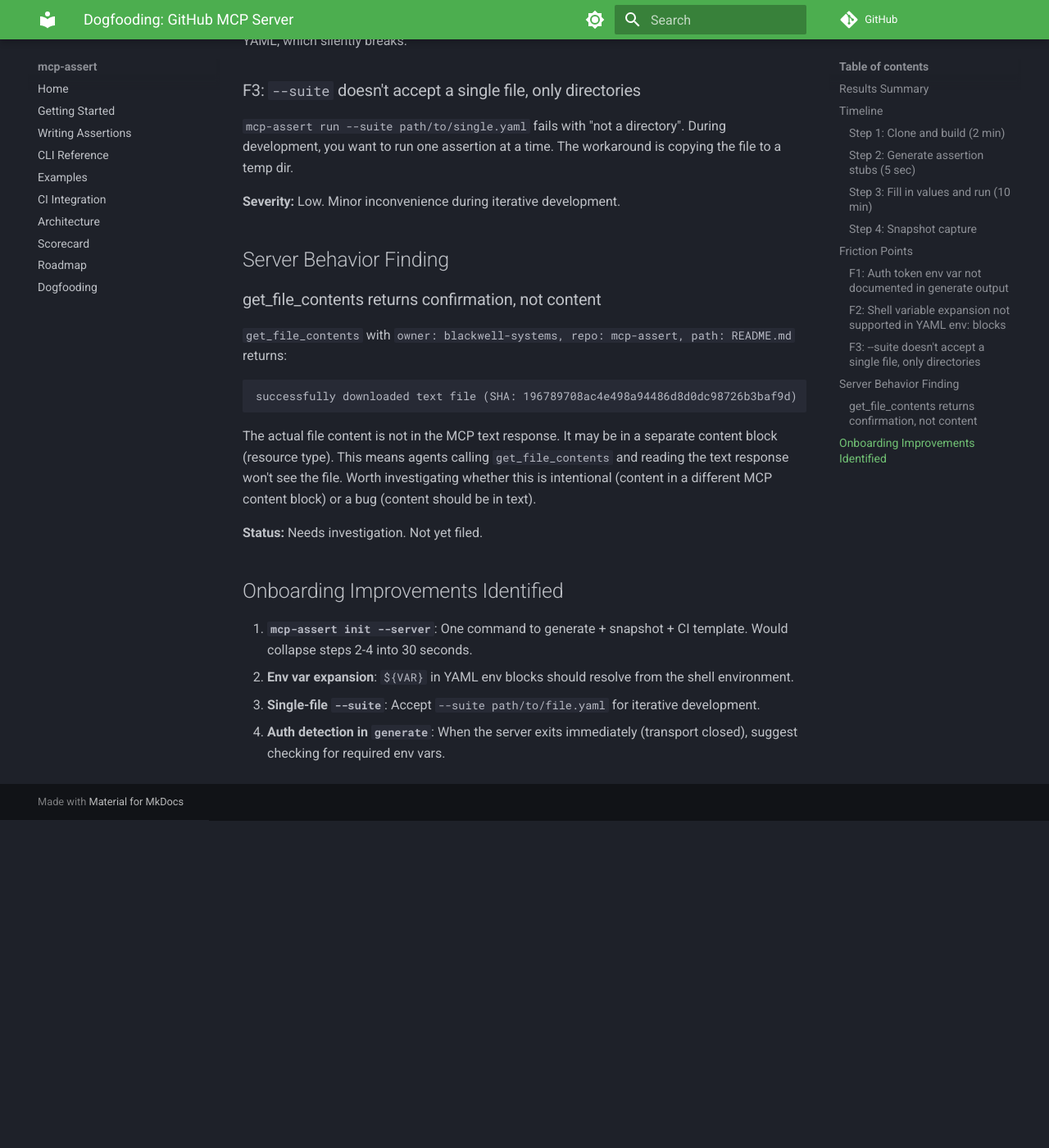
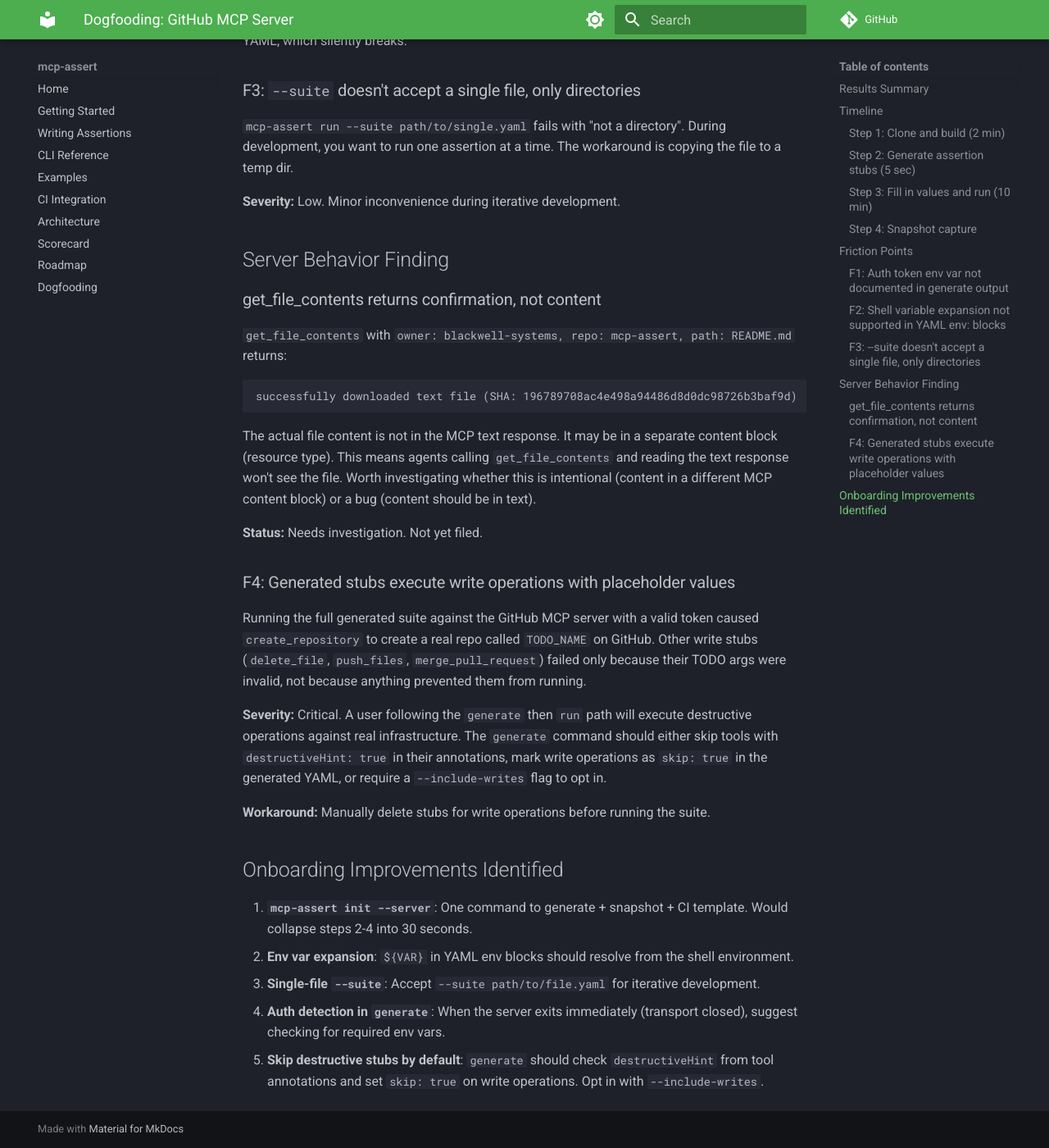
Before and after one commit to blackwell-systems/mcp-assert, an MkDocs documentation site: the page built from docs/dogfooding-github-mcp.md, in a window 1280 px wide and 1400 px high, scrolled down 2074 px. Shown: the whole window at 82% size. Built offline with MkDocs 1.6.1 and Material for MkDocs 9.7.7, drawn with Linux system fonts in a browser that asks for light colours; comment, search, counter and statistics services are not loaded; before the commit the page ends 3074 px from its top, so only the background shows below that.

Commit message:
docs: add critical finding F4 (generate stubs execute write operations)

```diff
--- a/docs/dogfooding-github-mcp.md
+++ b/docs/dogfooding-github-mcp.md
@@ -89,9 +89,18 @@
 
 **Status:** Needs investigation. Not yet filed.
 
+### F4: Generated stubs execute write operations with placeholder values
+
+Running the full generated suite against the GitHub MCP server with a valid token caused `create_repository` to create a real repo called `TODO_NAME` on GitHub. Other write stubs (`delete_file`, `push_files`, `merge_pull_request`) failed only because their TODO args were invalid, not because anything prevented them from running.
+
+**Severity:** Critical. A user following the `generate` then `run` path will execute destructive operations against real infrastructure. The `generate` command should either skip tools with `destructiveHint: true` in their annotations, mark write operations as `skip: true` in the generated YAML, or require a `--include-writes` flag to opt in.
+
+**Workaround:** Manually delete stubs for write operations before running the suite.
+
 ## Onboarding Improvements Identified
 
 1. **`mcp-assert init --server`**: One command to generate + snapshot + CI template. Would collapse steps 2-4 into 30 seconds.
 2. **Env var expansion**: `${VAR}` in YAML env blocks should resolve from the shell environment.
 3. **Single-file `--suite`**: Accept `--suite path/to/file.yaml` for iterative development.
 4. **Auth detection in `generate`**: When the server exits immediately (transport closed), suggest checking for required env vars.
+5. **Skip destructive stubs by default**: `generate` should check `destructiveHint` from tool annotations and set `skip: true` on write operations. Opt in with `--include-writes`.
```
Also changed, not shown: other parts of docs/dogfooding-github-mcp.md (+1 -1 lines).
